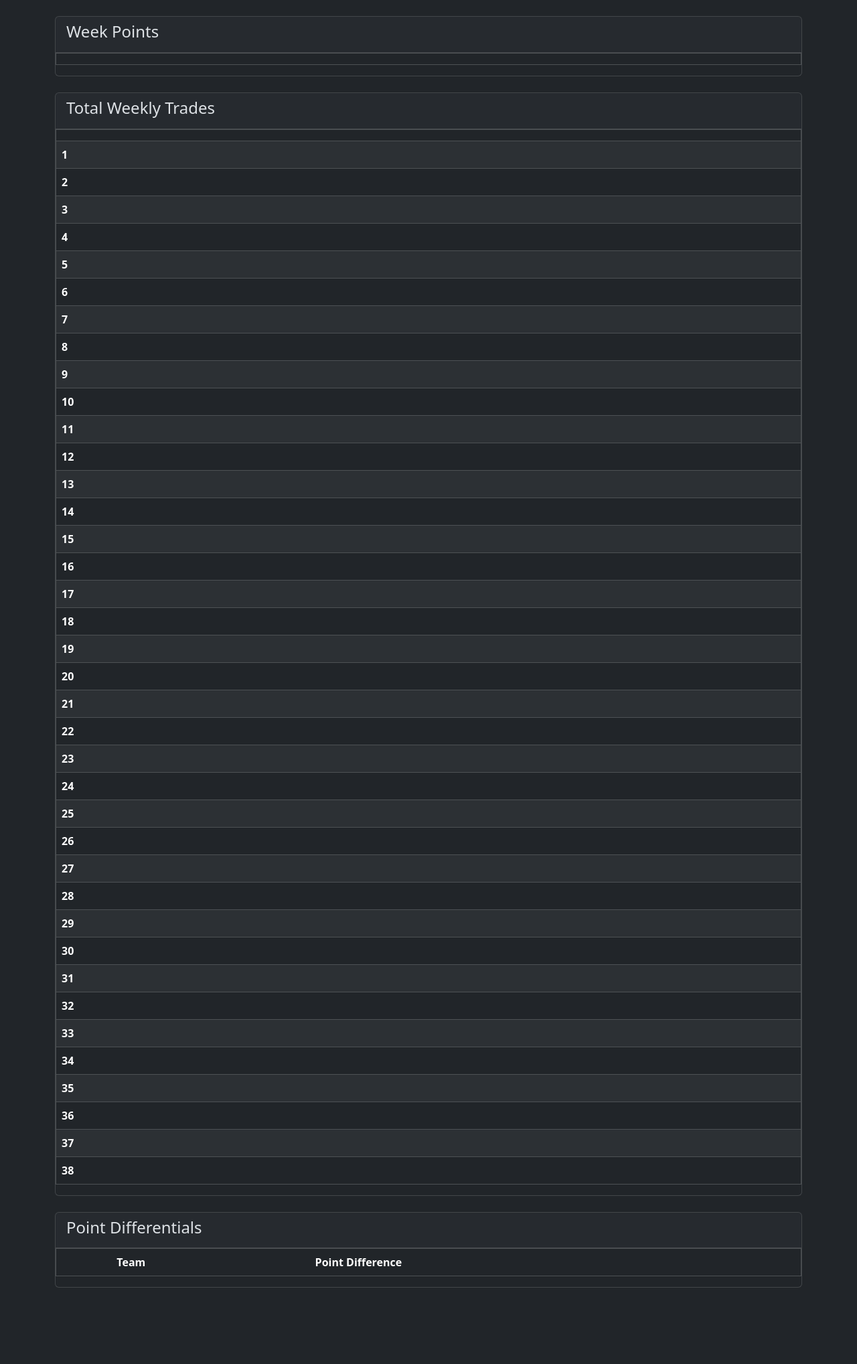
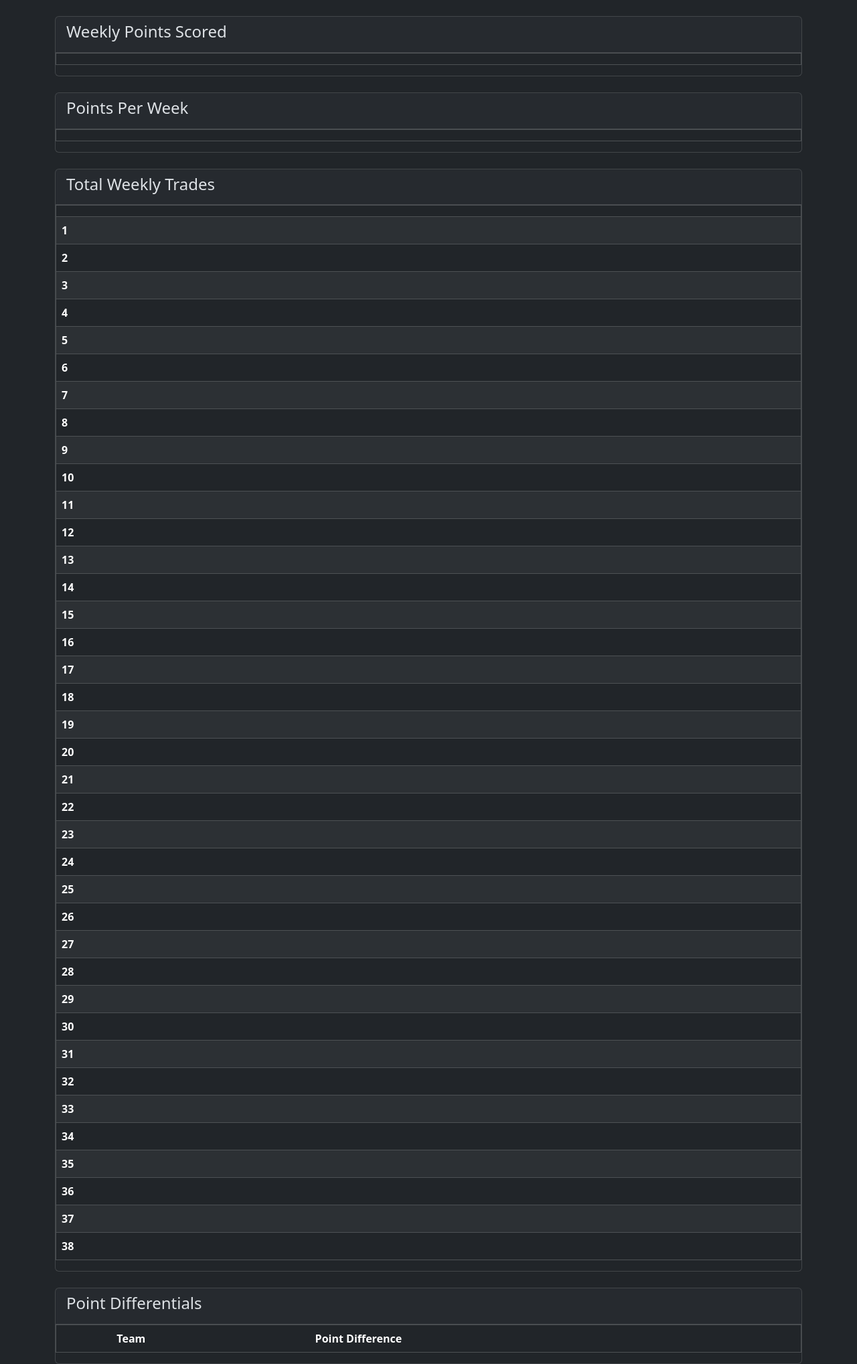
Before and after one commit to kevkevmcd/FPLDashboard, a Flask app: page /weekly_dashboard in a window 1280 px wide. Shown: the part 56-2093 px from the top of the page at 67% size. Before the commit the page ends 1979 px from the top, so only its background shows below. Run offline with Flask 3, Linux system fonts and the light colour scheme; lists and menus that the app fills with data are empty.

Commit message:
and this

```diff
--- a/app.py
+++ b/app.py
@@ -79,7 +79,7 @@ def home():
 
 @app.route("/weekly_dashboard")
 def weekly_dash():
-    return render_template('weekly.html', tables=[weekly_total_points().to_html(classes=["table table-dark", "table-striped","table-hover"], justify="left"), weekly_trades().to_html(classes=["table table-dark", "table-striped","table-hover"], justify="left"), point_differential().to_html(classes=["table table-dark", "table-striped","table-hover"], justify="left")], titles=["Week Points", "Total Weekly Trades", "Point Differentials"])
+    return render_template('weekly.html', tables=[weekly_total_points().to_html(classes=["table table-dark", "table-striped","table-hover"], justify="left"), weekly_win_loss_points_cumsum().to_html(classes=["table table-dark", "table-striped","table-hover"], justify="left"), weekly_trades().to_html(classes=["table table-dark", "table-striped","table-hover"], justify="left"), point_differential().to_html(classes=["table table-dark", "table-striped","table-hover"], justify="left")], titles=["Weekly Points Scored", "Points Per Week", "Total Weekly Trades", "Point Differentials"])
 
 def point_differential():
     league_entries = data['league_entries']
--- a/templates/weekly.html
+++ b/templates/weekly.html
@@ -40,6 +40,17 @@
                         </tbody>
                     </table>
                 </div>
+                <br/>
+                <div class="card">
+                    <table>
+                        <div class="card-header">
+                            <h4>{{ titles[3] }}</h4>
+                        </div>
+                        <tbody>
+                            {{ tables[3]|safe }}
+                        </tbody>
+                    </table>
+                </div>
             </div>
         </body>
     </html>
```
